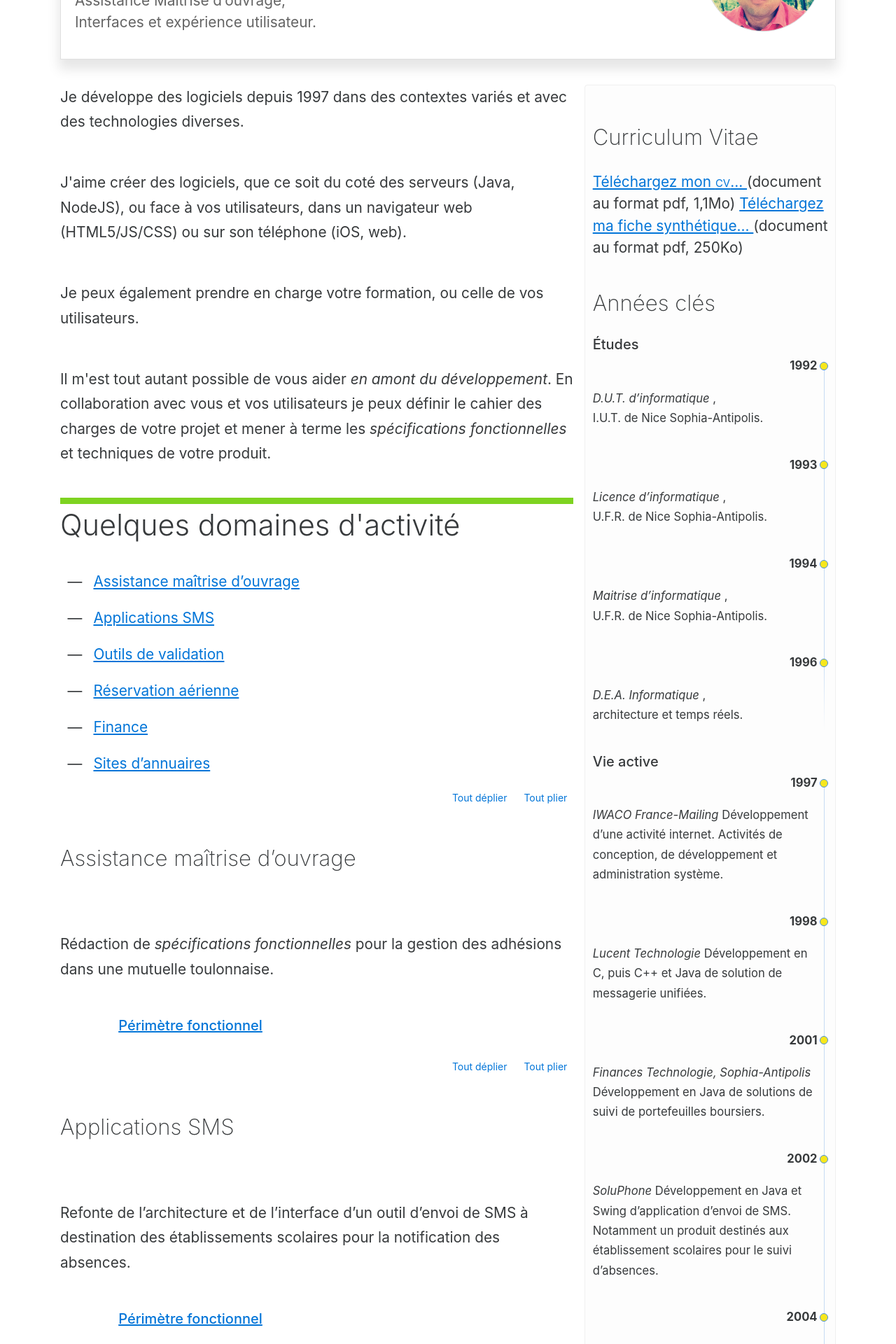
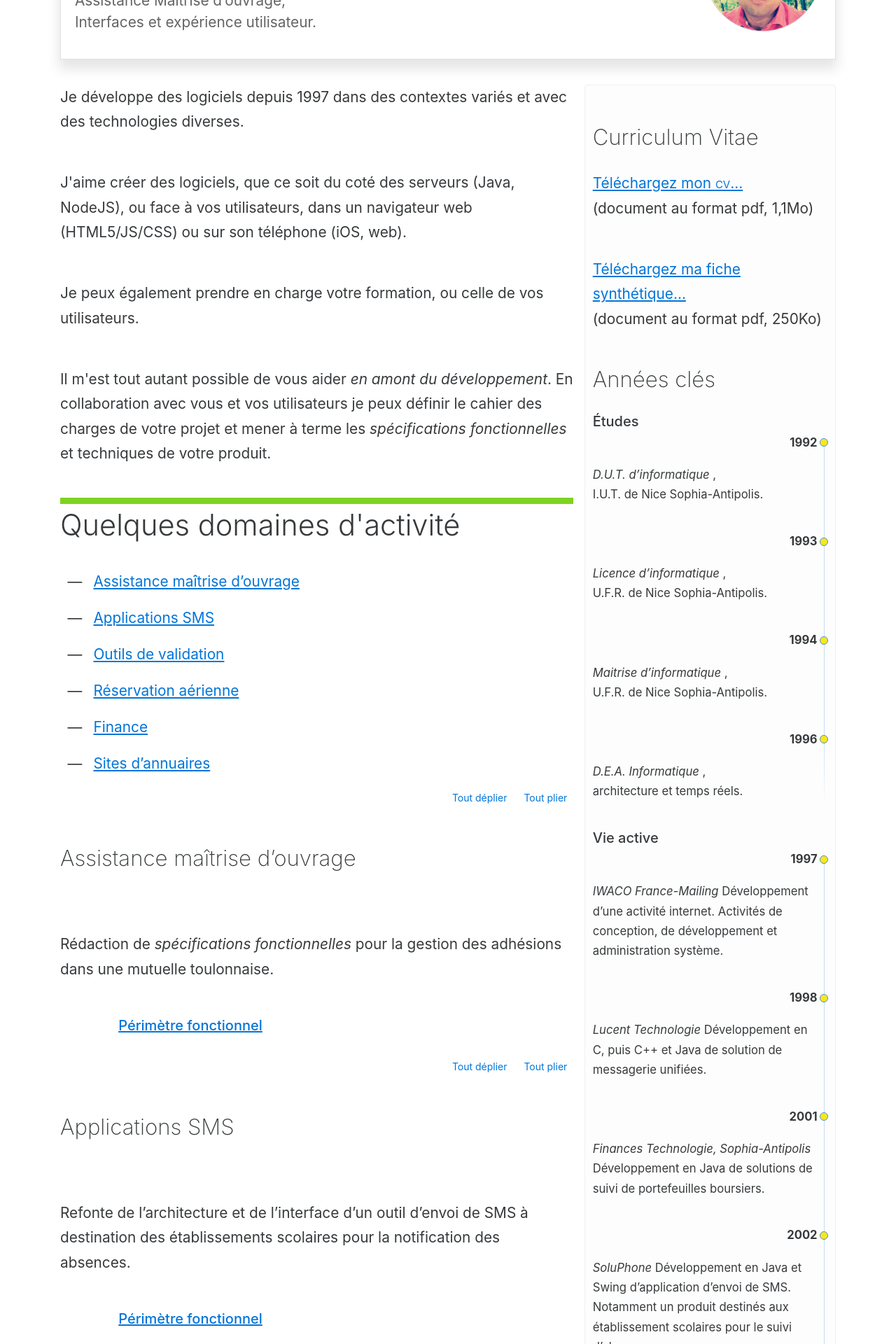
Before and after one commit to Sylvain-Gamel-fr/Sylvain-Gamel-fr.github.io, a Jekyll site: the page built from fr/a-propos/index.html, in a window 1280 px wide. Shown: the part 943-2863 px from the top of the page at 70% size. Built offline with Jekyll 4.4.1, drawn with Linux system fonts in a browser that asks for light colours.

Commit message:
Small layout fix

```diff
--- a/fr/a-propos/index.html
+++ b/fr/a-propos/index.html
@@ -173,17 +173,18 @@ permalink: /fr/a-propos/
           <h3 class="sr-only">Informations complémentaires</h2>
           <h4>Curriculum Vitae</h4>
 
-          <a href="{{ 'downloads/about/CV-Sylvain-Gamel-En-Fr.pdf' | absolute_url }}"
-             title="CV français et anglais en PDF.">
-            Téléchargez mon <span class="text-smallcaps">cv</span>...
-          </a>
-          (document au format <abbr>pdf</abbr>, 1,1Mo)
-
-          <a href="{{ 'downloads/about/CV-Sylvain-Gamel-Fr-overview.pdf' | absolute_url }}"
-             title="Fiche synthétique de parcours et de compétences en PDF.">
-            Téléchargez ma fiche synthétique...
-          </a>
+          <p>
+              <a href="{{ 'downloads/about/CV-Sylvain-Gamel-En-Fr.pdf' | absolute_url }}"
+                 title="CV français et anglais en PDF.">
+                 Téléchargez mon <span class="text-smallcaps">cv</span>...</a><br>
+              (document au format <abbr>pdf</abbr>, 1,1Mo)
+          </p>
+          <p>
+              <a href="{{ 'downloads/about/CV-Sylvain-Gamel-Fr-overview.pdf' | absolute_url }}"
+                 title="Fiche synthétique de parcours et de compétences en PDF.">
+              Téléchargez ma fiche synthétique...</a><br>
           (document au format <abbr>pdf</abbr>, 250Ko)
+          </p>
 
           <h4>Années clés</h4>
 
```
